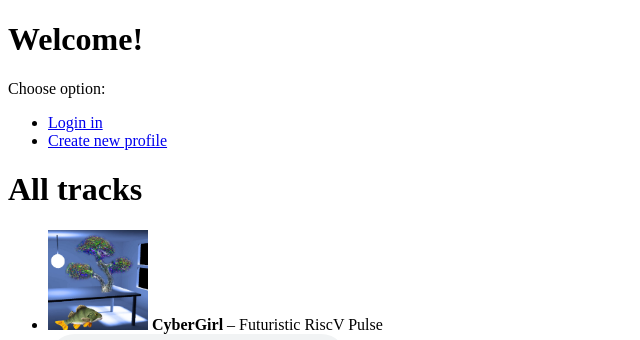
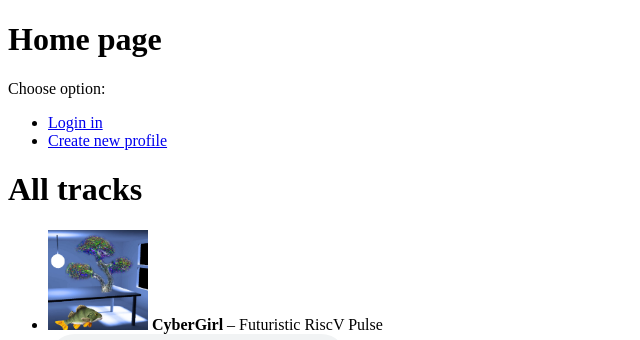
Before and after one commit to MildMunshin/web-sovellus, a Flask app: page / in a window 1280 px wide. Shown: the top 340 px of the page, without its empty margins (0-640 px from the left). Run offline with Flask 3, Linux system fonts and the light colour scheme; data comes from the database, SQL or seed files in the repository.

Commit message:
update profile and home page headers

```diff
--- a/templates/index.html
+++ b/templates/index.html
@@ -2,7 +2,7 @@
 <!DOCTYPE html>
 <html>
 <body>
-    <h1>Welcome!</h1>
+    <h1>Home page</h1>
     {% if session.username %}
     <p>
       You have logged in as {{ session.username }}
--- a/templates/show_user.html
+++ b/templates/show_user.html
@@ -2,7 +2,7 @@
 <!DOCTYPE html>
 <html>
 <body>
-    <h1>PrOFILE!!</h1>
+    <h1>Profile</h1>
 
     {% if user.has_image %}
     <img src="/image/{{ user.id }}" />
```
